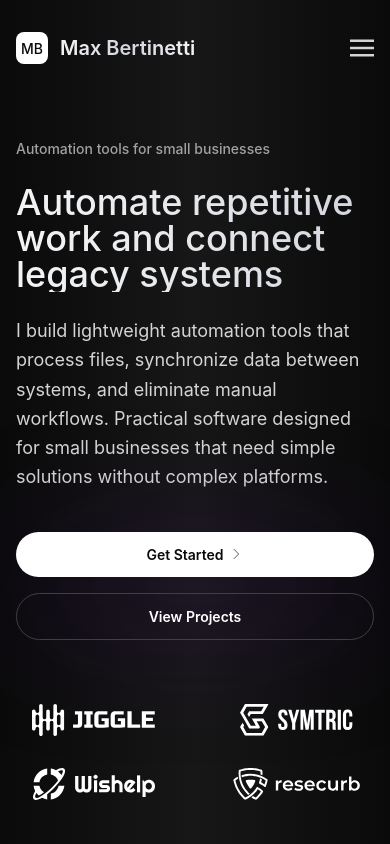
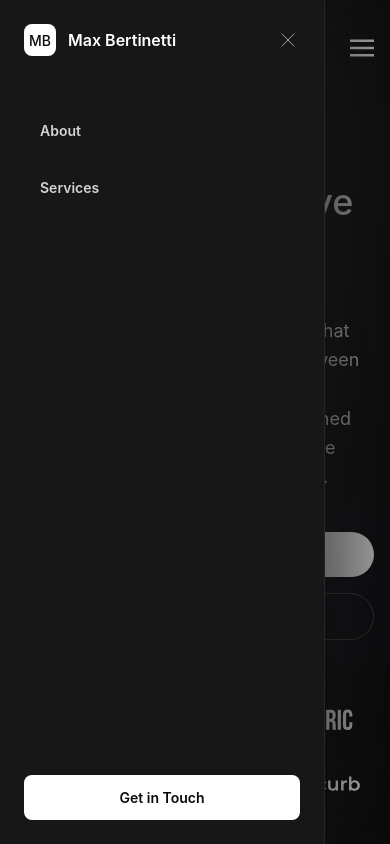
Before and after one commit to maxbertinetti/maxbertinetti.github.io, a plain HTML site: page index.html in a window 390 px wide. Both pictures are taken after a click on the button 362 px from the left and 48 px from the top of the page. Shown: the top 844 px of the page. Drawn offline with nearby package versions, Linux system fonts and the light colour scheme; a web font is replaced by a local one.

Commit message:
index hamburgher

```diff
--- a/index.html
+++ b/index.html
@@ -60,6 +60,56 @@
                 </button>
               </div>
             </nav>
+			<!-- Mobile menu -->
+        <div :class="{'block': mobileNavOpen, 'hidden': !mobileNavOpen}" class="hidden fixed top-0 left-0 bottom-0 w-5/6 max-w-sm z-50">
+
+          <div x-on:click="mobileNavOpen = !mobileNavOpen" class="fixed inset-0 bg-gradient-to-br from-neutral-950 via-neutral-900 to-neutral-950 opacity-75 filter blur-3xl"></div>
+
+          <nav class="relative flex flex-col py-6 px-6 w-full h-full bg-neutral-900 border-r border-neutral-800 overflow-y-auto">
+
+            <div class="flex items-center mb-12">
+
+              <a href="index.html" class="mr-auto flex items-center text-white font-semibold">
+                <div class="w-8 h-8 bg-white rounded-lg flex items-center justify-center mr-3">
+                  <span class="text-neutral-950 text-sm font-medium">MB</span>
+                </div>
+                Max Bertinetti
+              </a>
+
+              <button x-on:click="mobileNavOpen = !mobileNavOpen">
+                <svg class="h-6 w-6 cursor-pointer hover:text-white text-neutral-400 transition-colors duration-200" fill="none" viewBox="0 0 24 24" stroke="currentColor">
+                  <path stroke-linecap="round" stroke-linejoin="round" stroke-width="1" d="M6 18L18 6M6 6l12 12"></path>
+                </svg>
+              </button>
+
+            </div>
+
+            <ul>
+
+              <li class="mb-1">
+                <a class="block p-4 text-sm font-semibold hover:bg-neutral-800 hover:text-white rounded-lg text-neutral-300" href="about.html">
+                  About
+                </a>
+              </li>
+
+              <li class="mb-1">
+                <a class="block p-4 text-sm font-semibold hover:bg-neutral-800 hover:text-white rounded-lg text-neutral-300" href="services.html">
+                  Services
+                </a>
+              </li>
+
+            </ul>
+
+            <div class="mt-auto pt-6">
+
+              <a class="block px-6 py-3 text-sm text-center font-semibold text-neutral-950 bg-white hover:bg-neutral-100 rounded-lg" href="contacts.html">
+                Get in Touch
+              </a>
+
+            </div>
+
+          </nav>
+        </div>
             <div class="mt-10 lg:mt-20 mb-16 lg:mb-20 max-w-xl">
               <div class="mb-6">
                 <span class="text-sm text-neutral-400 font-medium">Automation tools for small businesses</span>
```
